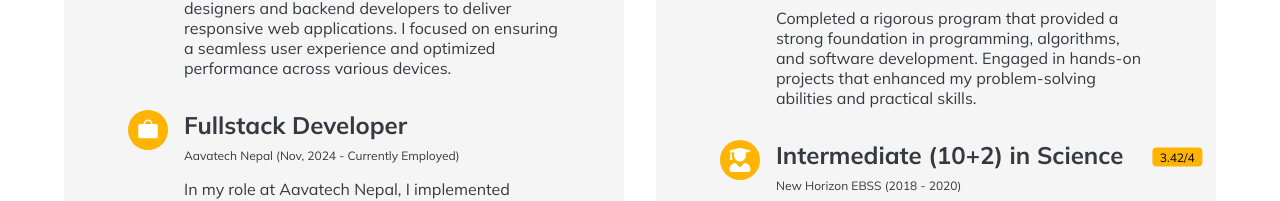
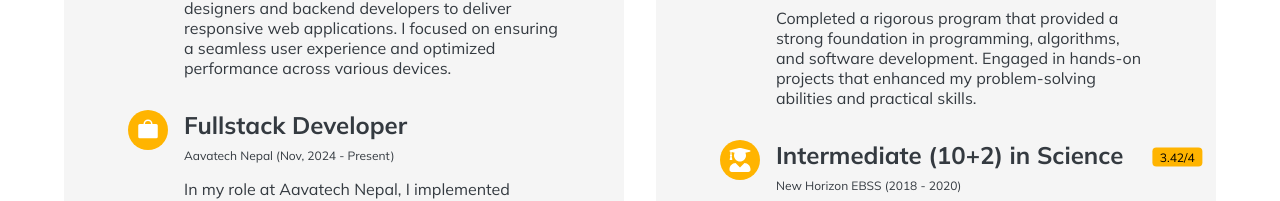
Before and after one commit to aryan-79/Portfolio, a Next.js app: page / in a window 1280 px wide. Shown: the part 1527-1728 px from the top of the page. Built offline with nearby package versions, Linux system fonts and the light colour scheme.

Commit message:
chore: update work duration

```diff
--- a/constants/constants.tsx
+++ b/constants/constants.tsx
@@ -51,7 +51,7 @@ export const experiences: ExperienceDataType[] = [
   },
   {
     title: "Fullstack Developer",
-    subtitle: "Aavatech Nepal (Nov, 2024 - Currently Employed)",
+    subtitle: "Aavatech Nepal (Nov, 2024 - Present)",
     description: "In my role at Aavatech Nepal, I implemented responsive and well-structured web applications, and handled API creation and integrations in Node.js and React ecosystems. I developed scalable solutions that improved system efficiency and user experience.",
     icon: <PiBagSimpleFill size={24} />,
   }
```
